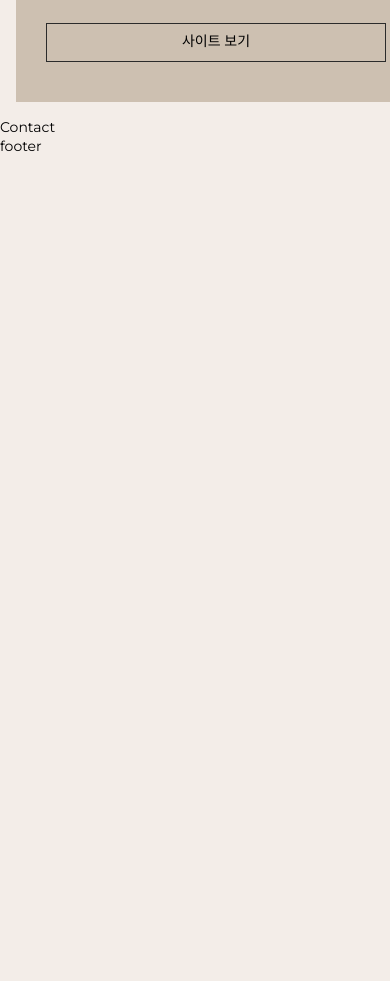
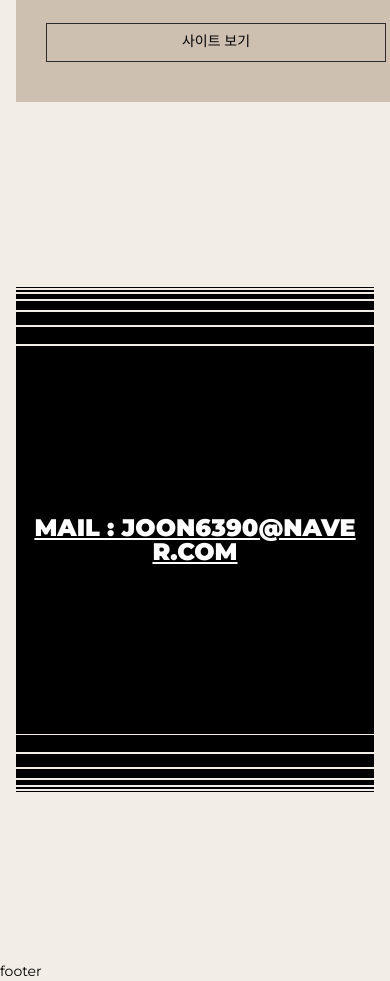
Before and after one commit to joon6390/PortFolio-Vue, a Vue app: page / in a window 390 px wide. Shown: the part 5665-6646 px from the top of the page. Before the commit the page ends 5822 px from the top, so only its background shows below. Built offline with nearby package versions, Linux system fonts and the light colour scheme; a small style sheet from the web is missing; a web font is replaced by a local one.

Commit message:
연락처 영역 완료

```diff
--- a/src/components/Contact.vue
+++ b/src/components/Contact.vue
@@ -1,3 +1,166 @@
+<script setup>
+import { contactText } from '@/constants';
+</script>
+
 <template>
-    Contact
+<section id="contact">
+        <div class="contact__inner">
+            <h2 class="contact__title">Contact</h2>
+            <div class="contact__lines top" aria-hidden="true">
+                <span class="line"></span>
+                <span class="line"></span>
+                <span class="line"></span>
+                <span class="line"></span>
+                <span class="line"></span>
+                <span class="line"></span>
+                <span class="line"></span>
+            </div>
+            <div class="contact__text">
+                <div class="text">
+                    <div v-for="(contact, key) in contactText">
+                        <a :href="contact.link" target="_blank">{{contact.title}}</a>
+                    </div>
+                </div>
+            </div>
+            <div class="contact__lines" aria-hidden="true">
+                <span class="line"></span>
+                <span class="line"></span>
+                <span class="line"></span>
+                <span class="line"></span>
+                <span class="line"></span>
+                <span class="line"></span>
+                <span class="line"></span>
+            </div>
+        </div>
+    </section>
 </template>
+
+<style lang="scss">
+#contact {
+    height: 100vh;
+}
+.contact__inner {
+    width: 100%;
+    height: 100%;
+    padding: 16px;
+    display: flex;
+    align-items: flex-start;
+    justify-content: flex-end;
+    flex-direction: column;
+
+    @media (max-width: 800px) {
+        justify-content: center;
+    }
+
+    .contact__title {
+        font-size: 10vw;
+        text-transform: uppercase;
+        line-height: 1;
+        font-weight: 800;
+        white-space: nowrap;
+        text-indent: -0.5vw;
+        letter-spacing: -0.3vw;
+
+        @media (max-width: 800px) {
+            display: none;
+        }
+    }
+    .contact__text {
+        width: 100%;
+        height: 40vh;
+        background-color: var(--black);
+        color: var(--white);
+        display: flex;
+        align-items: center;
+        justify-content: center;
+        flex-direction: column;
+        position: relative;
+
+        .text {
+            font-size: 3vw;
+            line-height: 1;
+            font-weight: 900;
+            text-transform: uppercase;
+            text-decoration: underline;
+            text-align: center;
+            position: relative;
+            z-index: 100;
+            transition: all 0.3s;
+            cursor: all-scroll;
+
+            @media (max-width: 800px) {
+                font-size: 24px;
+                padding: 0 16px;
+                word-break: break-all;
+            }
+        }
+    }
+    .contact__lines {
+        width: 100%;
+
+        .line {
+            display: block;
+            width: 100%;
+            height: 1px;
+            background-color: var(--black);
+            margin-bottom: 0.5vw;
+
+            &:nth-child(1) {
+                height: 25px;
+            }
+            &:nth-child(2) {
+                height: 17px;
+            }
+            &:nth-child(3) {
+                height: 13px;
+            }
+            &:nth-child(4) {
+                height: 9px;
+            }
+            &:nth-child(5) {
+                height: 5px;
+            }
+            &:nth-child(6) {
+                height: 2px;
+            }
+            &:nth-child(7) {
+                height: 1px;
+            }
+        }
+
+        &.top {
+            .line {
+                margin-top: 0.5vw;
+                margin-bottom: 0;
+                display: none;
+
+                @media (max-width: 800px) {
+                    display: block;
+                }
+
+                &:nth-child(1) {
+                    height: 1px;
+                }
+                &:nth-child(2) {
+                    height: 2px;
+                }
+                &:nth-child(3) {
+                    height: 5px;
+                }
+                &:nth-child(4) {
+                    height: 9px;
+                }
+                &:nth-child(5) {
+                    height: 13px;
+                }
+                &:nth-child(6) {
+                    height: 17px;
+                }
+                &:nth-child(7) {
+                    height: 25px;
+                }
+            }
+        }
+    }
+}
+</style>
--- a/src/components/Port.vue
+++ b/src/components/Port.vue
@@ -9,7 +9,7 @@
                 portfolio <em>포폴 작업물</em>
             </h2>
             <div class="port__wrap">
-                <article class="port__item p1" v-for="(port, key) in portText" :key="key">
+                <article class="port__item" v-for="(port, key) in portText" :key="key">
                     <span class="num">{{ port.num }}.</span>
                     <a :href="port.code" target="_blank" class="img">
                         <img :src="port.img" :alt="port.name" />
@@ -79,34 +79,34 @@
                 height: auto;
             }
 
-            &.p1 {
+            &:nth-child(1) {
                 background-color: var(--subBg100);
             }
-            &.p2 {
+            &:nth-child(2) {
                 background-color: var(--subBg200);
             }
-            &.p3 {
+            &:nth-child(3) {
                 background-color: var(--subBg300);
             }
-            &.p4 {
+            &:nth-child(4) {
                 background-color: var(--subBg400);
             }
-            &.p5 {
+            &:nth-child(5) {
                 background-color: var(--subBg500);
             }
-            &.p6 {
+            &:nth-child(6) {
                 background-color: var(--subBg100);
             }
-            &.p7 {
+            &:nth-child(7) {
                 background-color: var(--subBg200);
             }
-            &.p8 {
+            &:nth-child(8) {
                 background-color: var(--subBg300);
             }
-            &.p9 {
+            &:nth-child(9) {
                 background-color: var(--subBg400);
             }
-            &.p10 {
+            &:nth-child(10) {
                 background-color: var(--subBg500);
             }
             .num {
```
